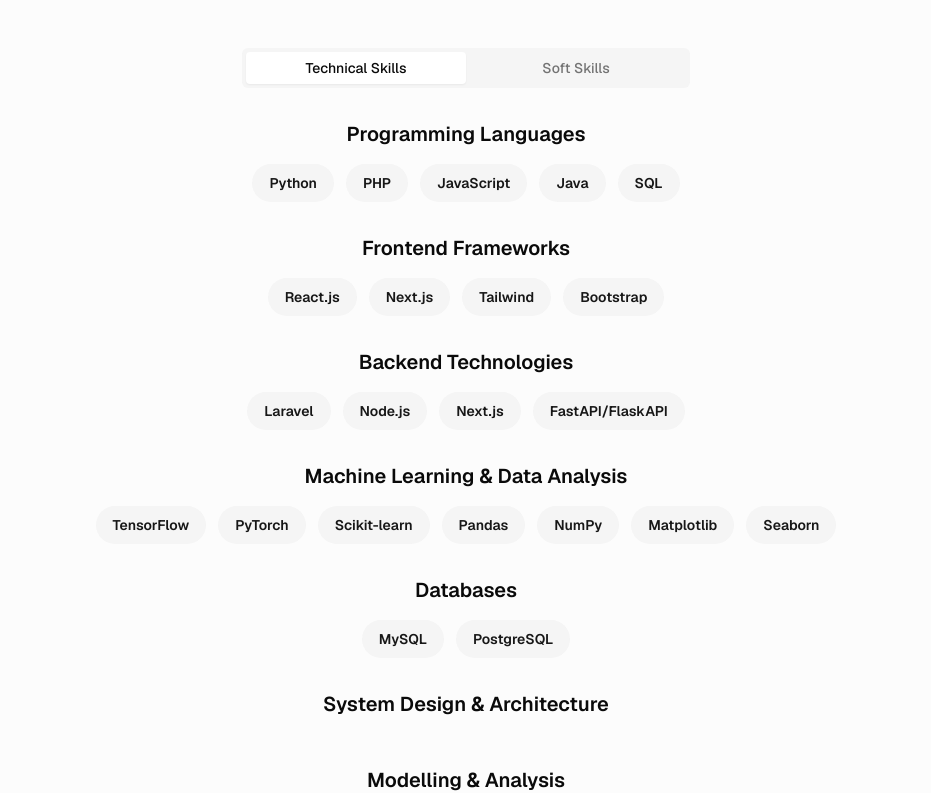
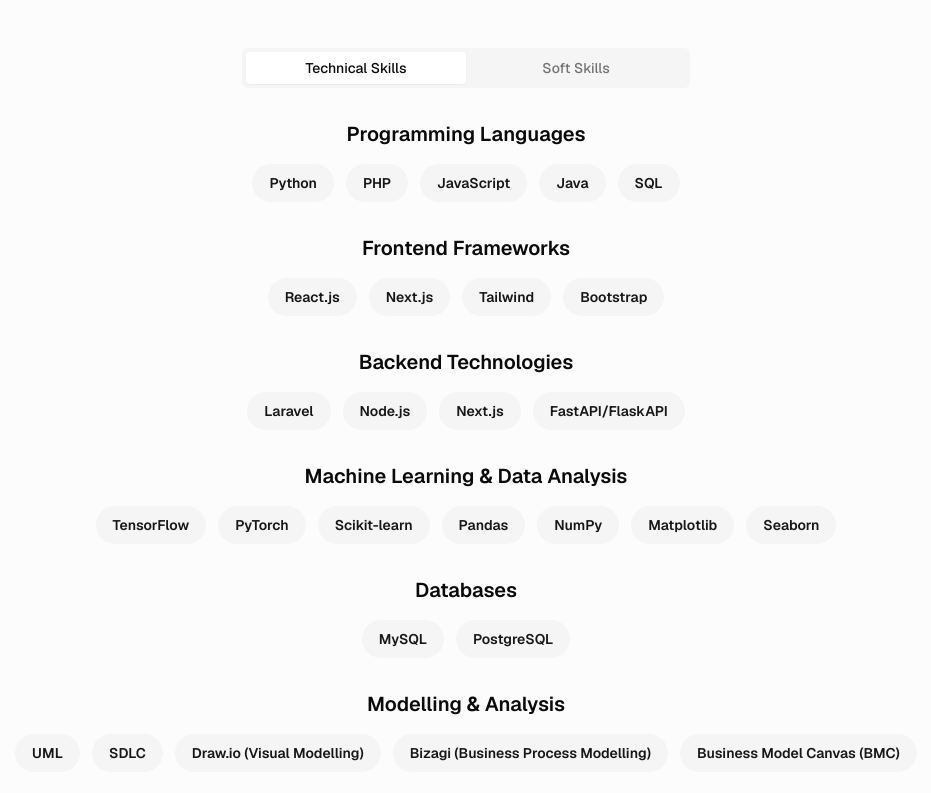
Before and after one commit to rifialdiif/Portfolio, a Next.js app: page / in a window 1280 px wide. Shown: the part 1512-2305 px from the top of the page, without its empty margins (174-1105 px from the left). Built offline with nearby package versions, Linux system fonts and the light colour scheme.

Commit message:
fix: fix skills section

```diff
--- a/app/page.tsx
+++ b/app/page.tsx
@@ -619,7 +619,6 @@ export default function Portfolio() {
                       "Backend Technologies",
                       "Machine Learning & Data Analysis",
                       "Databases",
-                      "System Design & Architecture",
                       "Modelling & Analysis",
                       "Software Engineering & Analysis",
                       "Tools",
```
